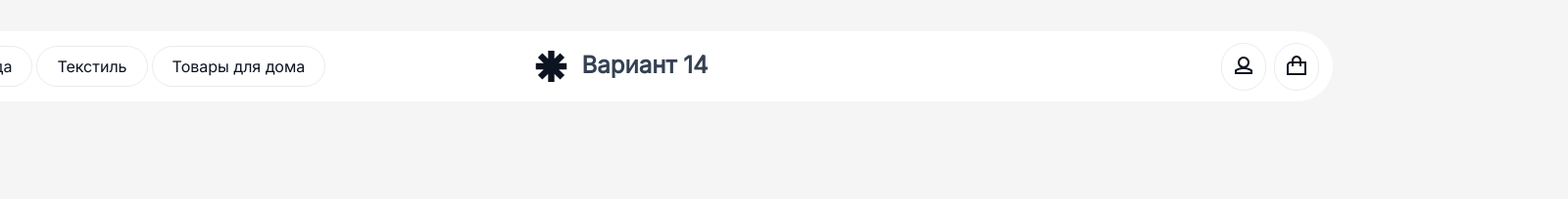
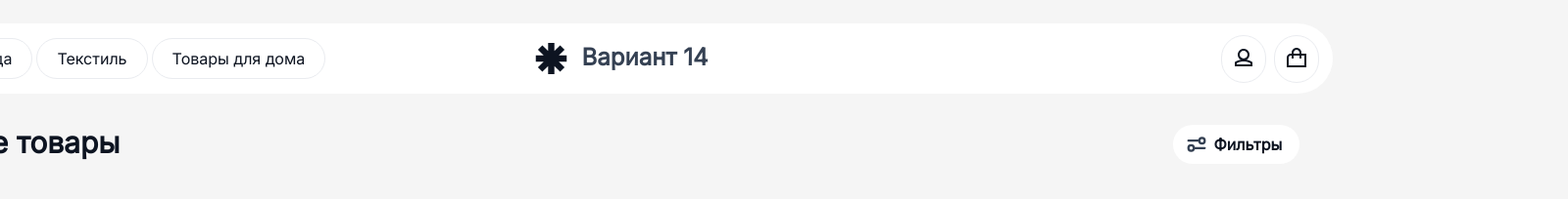
Before and after one commit to muzilyag/Web_lr2, a plain HTML site: page index.html in a window 1280 px wide. Shown: the whole page at 98% size, 1600 px wide, since content can reach past the window. Drawn offline with Linux system fonts and the light colour scheme.

Commit message:
Добавлена часть под header'ом

```diff
--- a/index.html
+++ b/index.html
@@ -28,23 +28,37 @@
 
             <div class="brand-and-nav">
                 <div class="brand-logo">
-                    <img src="Logo.svg"></img>
+                    <img src="Logo.svg"/>
                 </div>
                 <label class="brand-name">Вариант 14</label>
             </div>
 
             <div class="action-section">
                 <button class="action-section-button">
-                    <img src="Icon-user.svg"></img>
+                    <img src="Icon-user.svg"/>
                 </button>
                 <button class="action-section-button">
-                    <img src="Icon-bag.svg"></img>
+                    <img src="Icon-bag.svg"/>
                 </button>
             </div>
         </header>
 
         <main class="main">
+            <div class="under-header">
+                <div class="under-header-shops">
+                    <label class="label-all-shops">Все товары</label>
+                    <button class="under-header-shops-button">
+                        <div class="filtres-icon">
+                            <img src="Icon-filtres.svg"/>
+                        </div>
+                        <label class="filtres">Фильтры</label>
+                    </button>
+                </div>
+            </div>
 
+            <div class="main-body">
+
+            </div>
         </main>
     </body>
 </html>
--- a/styles.css
+++ b/styles.css
@@ -1,14 +1,18 @@
 * {
     box-sizing: border-box; /*паддинги и бордеры не влияют на остальные элементы*/
+    margin: 0;
 }
 
 html,body {
     height: 100%;
     background-color: #F5F5F5;
     display: flex;
-    /* align-items: center; */
-    justify-content: center;
+    flex-direction: column;
+    align-items: center;
+    /* justify-content: center; */
+
 }
+
 
 .page-header{
     background-color: #ffffff;
@@ -92,3 +96,60 @@ html,body {
     padding: 10px;
     gap: 10px;
 }
+
+.under-header{
+    display: flex;
+    /* background-color: #0d1421; */
+    width: 1920px;
+    padding: 32px 274px 32px 274px;
+    margin-top: 0px;
+    gap: 10px;
+    align-items: center;
+}
+
+.under-header-shops{
+    width: 1372px;
+    gap: 34px;
+    display: flex;
+    justify-content: space-between;
+}
+
+.label-all-shops{
+    width: 1205px;
+    height: 40px;
+    font-family: 'Inter';
+    font-weight: 600;
+    font-size: 30px;
+    letter-spacing: 0;
+    color: #0d1421;
+}
+
+.under-header-shops-button{
+    border-style: none;
+    /* border-width: 1px;
+    border-color: #eaecf0; */
+    background-color: #ffffff;
+    border-radius: 999px;
+    padding: 8px 16px 8px 16px;
+    gap: 8px;
+    display: flex;
+    align-items: center;
+}
+
+.filtres{
+    width: 73px;
+    height: 24px;
+    font-family: 'Inter';
+    font-weight: 600;
+    font-size: 16px;
+    line-height: 24px;
+    letter-spacing: 0;
+    color: #0d1421;
+}
+
+.filtres-icon{
+    width: 16px;
+    height: 16px;
+    display: flex;
+    justify-content: center;
+}
```
